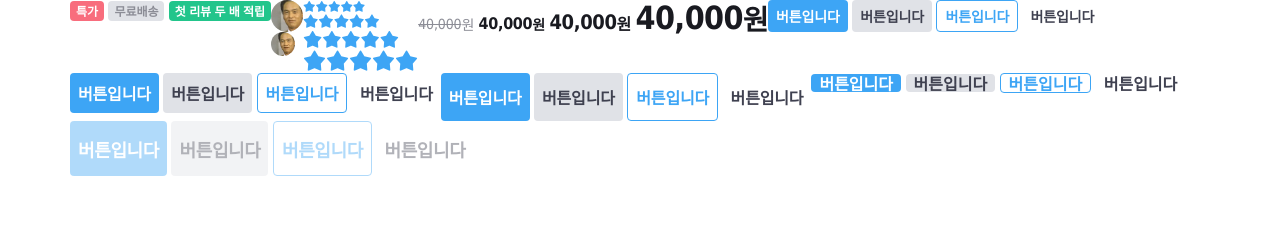
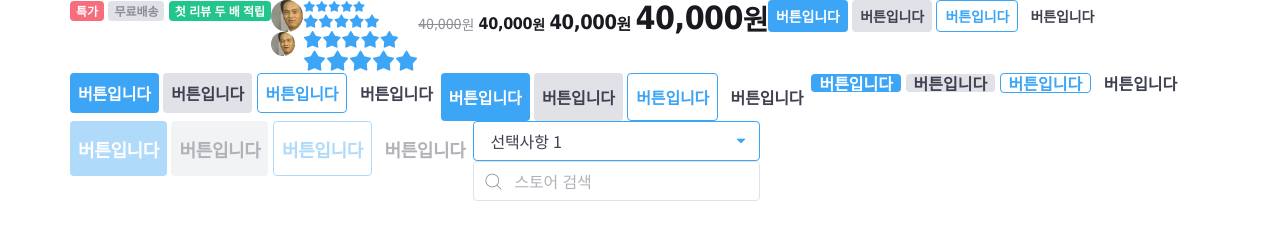
Before and after one commit to Eddington524/tomorrow-home, a website: page index.html in a window 1280 px wide. Drawn offline with nearby package versions, Linux system fonts and the light colour scheme; files that its build step writes are made by us from their sources; files whose address does not match are found by name.

Commit message:
💄 implement common form components: select, input

```diff
--- a/index.html
+++ b/index.html
@@ -127,6 +127,24 @@
             버튼입니다
           </button>
         </div>
+
+        <div>
+          <div class="select-group is-active">
+            <select class="form-select">
+              <option value="1">선택사항 1</option>
+              <option value="2">선택사항 2</option>
+              <option value="3">선택사항 3</option>
+              <option value="4">선택사항 4</option>
+              <option value="5">선택사항 5</option>
+            </select>
+            <i class="ic-caret" aria-hidden></i>
+          </div>
+
+          <div class="input-group">
+            <i class="ic-search"></i>
+            <input class="form-input" type="text" placeholder="스토어 검색" />
+          </div>
+        </div>
       </div>
     </div>
   </body>
--- a/styles/constants/_colors.scss
+++ b/styles/constants/_colors.scss
@@ -4,7 +4,7 @@ $primary: #3f4150;
 $secondary: #8c8d96;
 $tertiary: #b2b3b9;
 $border: #e0e2e7;
-$backgroud: #f7f8fa;
+$background: #f7f8fa;
 $white: #fff;
 
 $blue: #3da5f5;
--- a/styles/main.scss
+++ b/styles/main.scss
@@ -16,5 +16,6 @@
 @import './modules/star-ratings';
 @import './modules/prices';
 @import './modules/buttons';
+@import './modules/forms';
 
 @import './layouts/grid';
--- /dev/null
+++ b/styles/modules/_forms.scss
@@ -0,0 +1,71 @@
+%form-base {
+  @include text-style(16, $primary);
+  display: block;
+  width: 100%;
+  height: 40px;
+  padding: 0 16px;
+  background: $white;
+  border: 1px solid $border;
+  border-radius: 4px;
+  appearance: none;
+  transition: background-color 200ms ease-in-out;
+
+  &::placeholder {
+    color: $tertiary;
+  }
+
+  &:not(:disabled):hover {
+    background-color: $background;
+  }
+
+  &:disabled {
+    cursor: not-allowed;
+    opacity: 0.4;
+  }
+}
+
+.form-select,
+.form-input {
+  @extend %form-base;
+}
+
+// NOTE: Select
+.select-group {
+  position: relative;
+  &.is-active {
+    .form-select {
+      border-color: $blue;
+    }
+
+    .ic-caret {
+      color: $blue;
+    }
+  }
+  .form-select {
+    padding-right: 40px;
+    text-overflow: ellipsis;
+  }
+
+  .ic-caret {
+    @include position-center-y;
+    right: 8px;
+    font-size: 24px;
+    color: $tertiary;
+  }
+}
+
+// NOTE: Input
+.input-group {
+  position: relative;
+
+  .form-input {
+    padding-left: 40px;
+  }
+
+  .ic-search {
+    @include position-center-y;
+    left: 10px;
+    font-size: 20px;
+    color: $secondary;
+  }
+}
```
